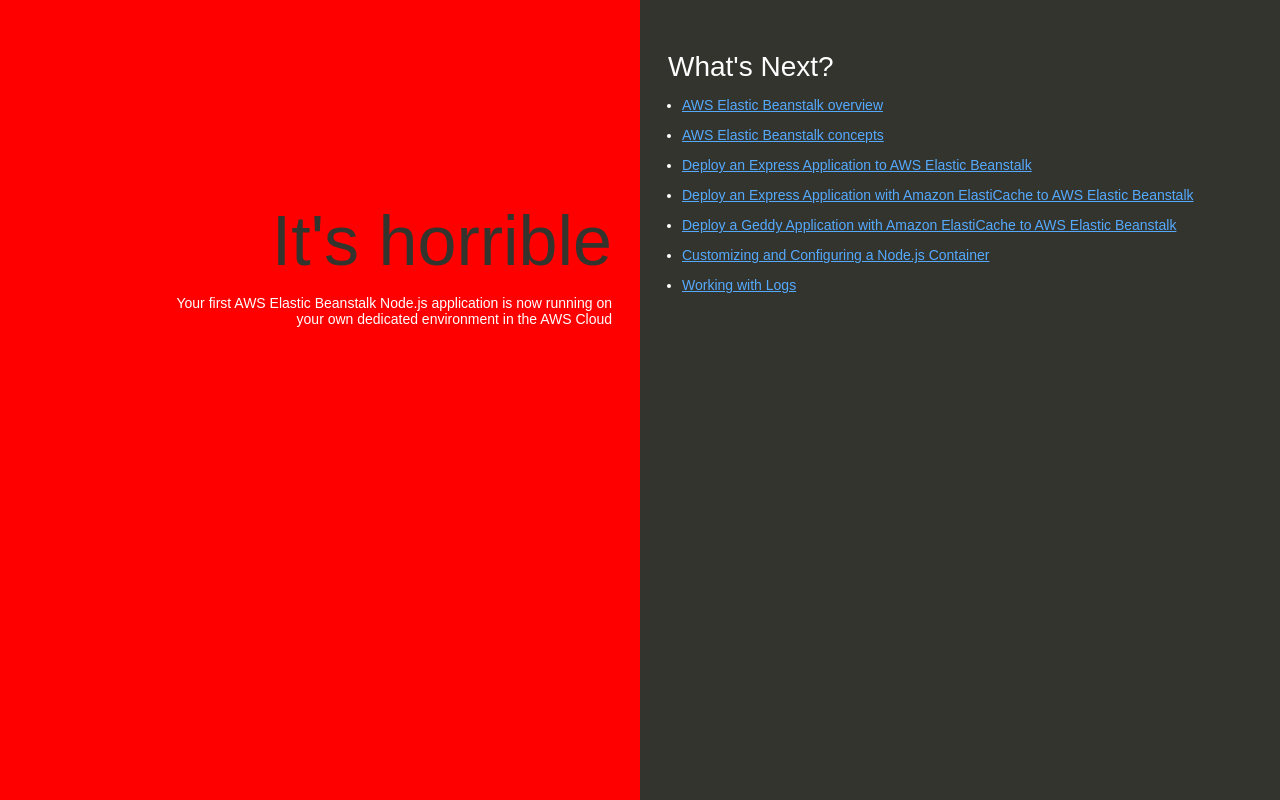
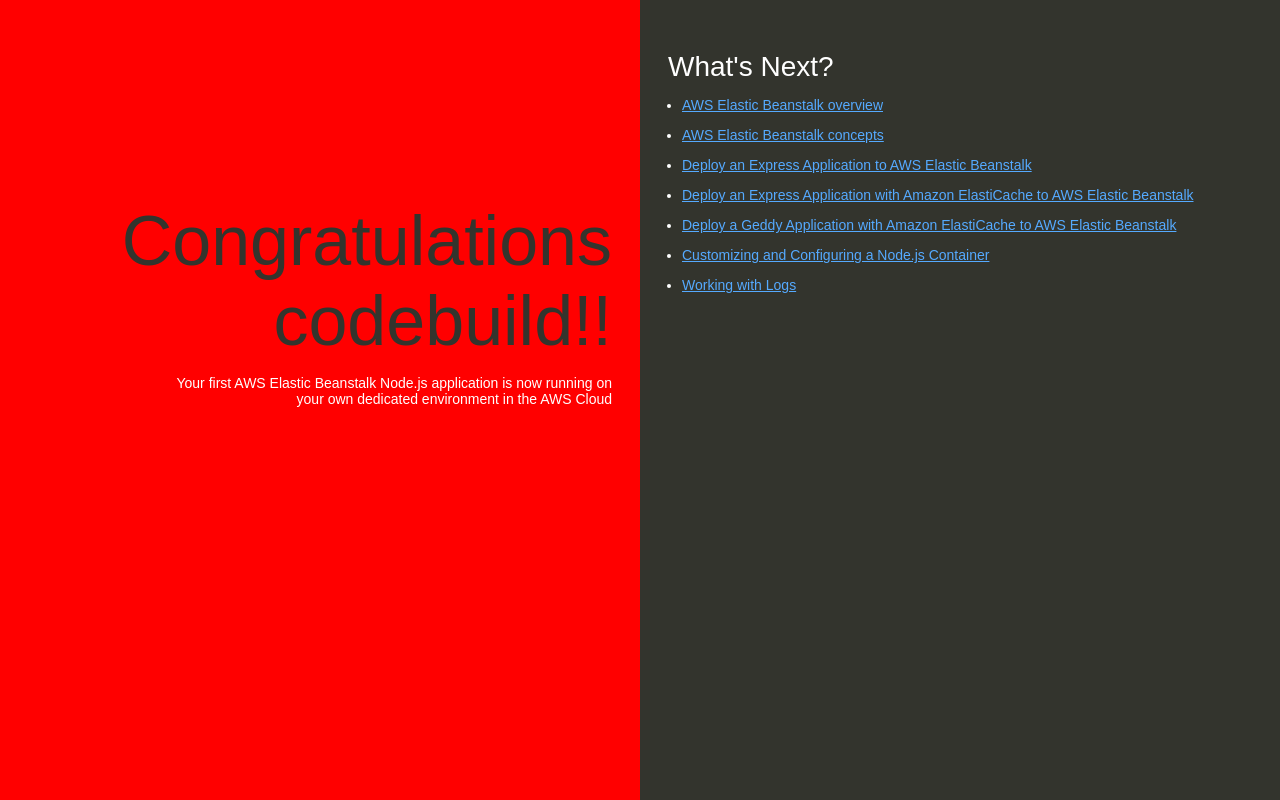
Before and after one commit to mayuri-21-2000/my-nodejs-app, a website: page index.html in a window 1280 px wide. Drawn offline with Linux system fonts and the light colour scheme.

Commit message:
Update index.html

```diff
--- a/index.html
+++ b/index.html
@@ -74,7 +74,7 @@
   </head>
   <body>
     <div class="textColumn">
-      <h1>It's horrible</h1>
+      <h1>Congratulations codebuild!!</h1>
       <p>Your first AWS Elastic Beanstalk Node.js application is now running on your own dedicated environment in the AWS Cloud</p>
     </div>
     <div class="linksColumn">
```
